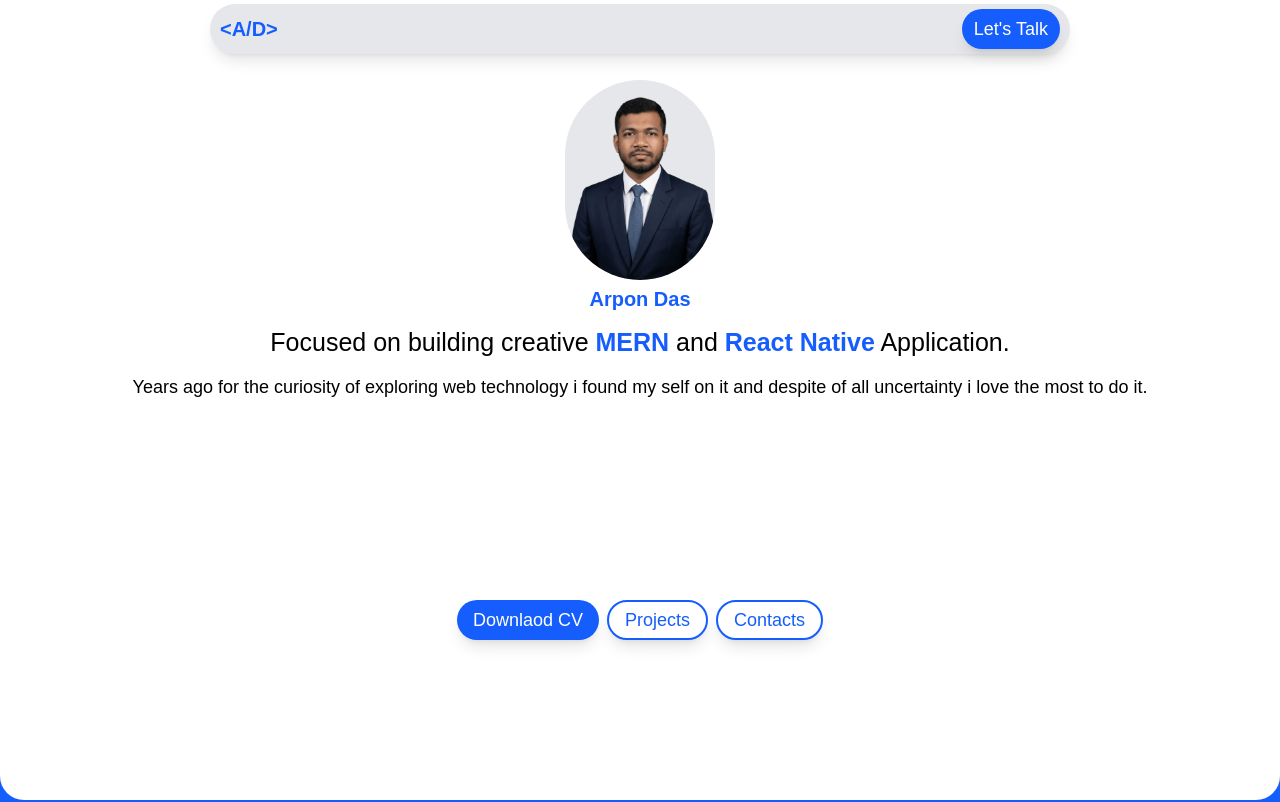
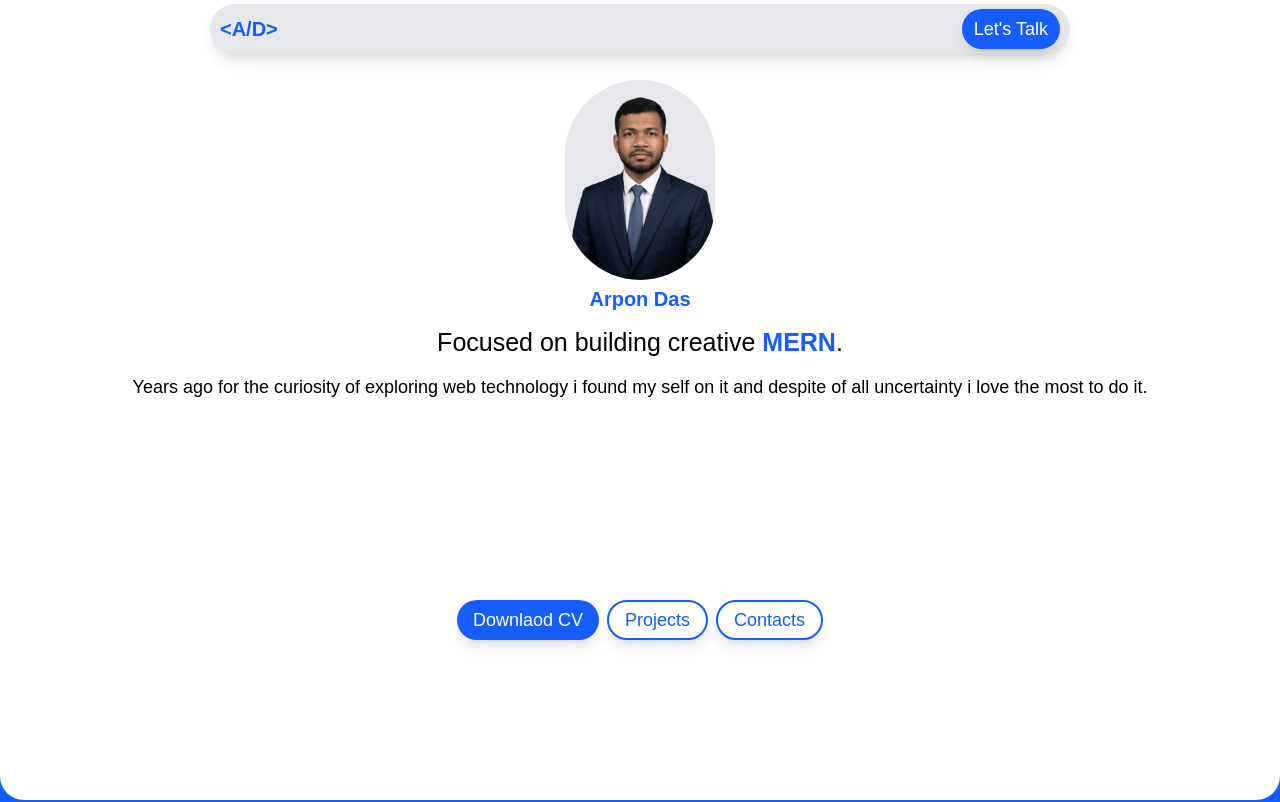
Before and after one commit to arpon-dev-stack/portfolio-2, a Next.js app: page / in a window 1280 px wide. Shown: the top 802 px of the page. Built offline with nearby package versions, Linux system fonts and the light colour scheme; a web font is replaced by a local one.

Commit message:
Simplify text in Hero component
Removed 'and React Native Application' from the text.

```diff
--- a/components/Hero.tsx
+++ b/components/Hero.tsx
@@ -23,9 +23,7 @@ const Hero = () => {
           <div className='flex flex-col'>
             <span className='text-header text-center'>
               Focused on building creative{' '}
-              <strong className='text-blue-600'>MERN</strong> and
-              <strong className={`text-blue-600`}> React Native</strong>{' '}
-              Application.
+              <strong className='text-blue-600'>MERN</strong>.
             </span>
             <p className='text-reading text-center mt-3'>
               Years ago for the curiosity of exploring web technology i found my
```
